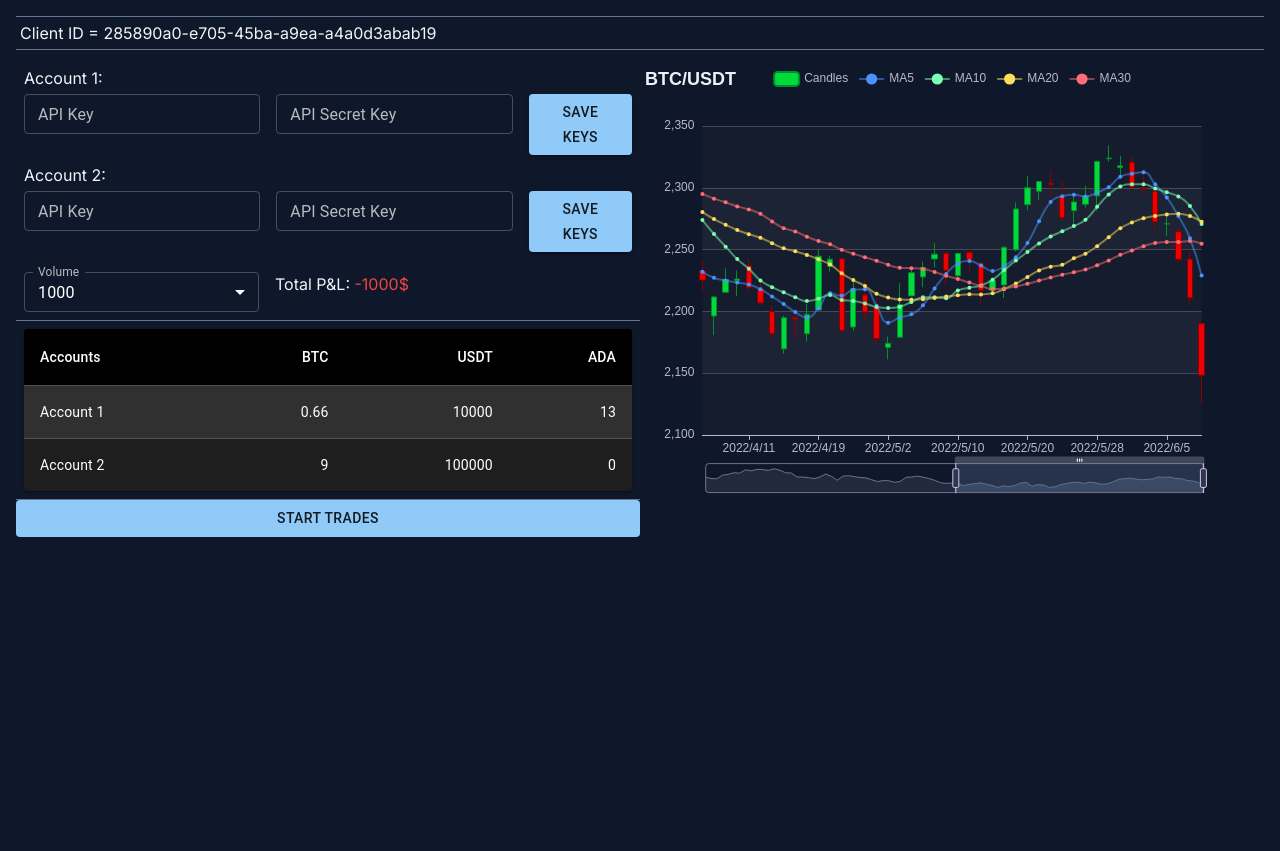
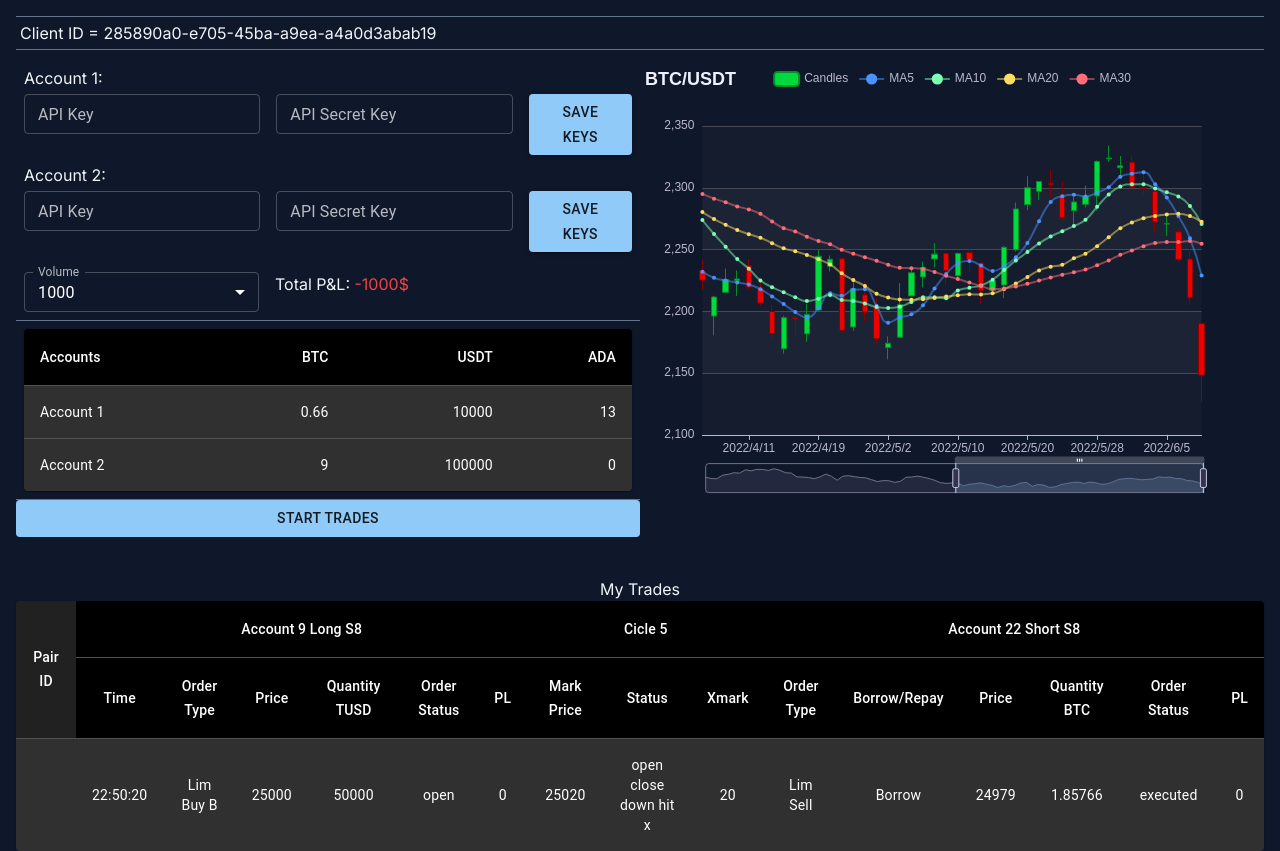
Before and after one commit to TrustInMagic/market-watcher-sketch, a Next.js app: page / in a window 1280 px wide. Before the commit the page ends 800 px from the top, so only its background shows below. Built offline with nearby package versions, Linux system fonts and the light colour scheme.

Commit message:
Make OrderTable dynamically fill based on mock data

```diff
--- a/src/app/page.tsx
+++ b/src/app/page.tsx
@@ -6,6 +6,7 @@ import { createTheme, ThemeProvider } from '@mui/material/styles';
 import Volume from '@/components/Volume';
 import BalanceTable from '@/components/BalanceTable';
 import CandleChart from '@/components/CandleChart';
+import OrderTable from '@/components/OrderTable';
 import { Button } from '@mui/material';
 import {
   mockClientId,
@@ -22,6 +23,7 @@ const darkTheme = createTheme({
 
 const App = () => {
   const [accounts, setAccounts] = React.useState(mockAccounts);
+  const [tradedPair, setTradedPair] = React.useState('BTC/USDT');
 
   return (
     <ThemeProvider theme={darkTheme}>
@@ -58,6 +60,10 @@ const App = () => {
           Start Trades
         </Button>
       </div>
+      <div className='flex flex-col mt-10'>
+        <span className='self-center'>My Trades</span>
+        <OrderTable />
+      </div>
     </ThemeProvider>
   );
 };
--- a/src/components/BalanceTable.tsx
+++ b/src/components/BalanceTable.tsx
@@ -31,7 +31,7 @@ const BalanceTable = ({ accounts }: { accounts: Account[] }) => {
   }));
 
   const StyledTableRow = styled(TableRow)(({ theme }) => ({
-    '&:nth-of-type(odd)': {
+    '&': {
       backgroundColor: theme.palette.action.hover,
     },
     '&:last-child td, &:last-child th': {
@@ -45,7 +45,7 @@ const BalanceTable = ({ accounts }: { accounts: Account[] }) => {
   }
 
   const createData = (account: Account): RowData => {
-    let rowData: RowData = { account: `Account ${account.id}` };
+    const rowData: RowData = { account: `Account ${account.id}` };
 
     for (let currency of displayedCurrencies) {
       rowData[currency] = account.balances[currency] || 0;
--- a/src/components/CandleChart.tsx
+++ b/src/components/CandleChart.tsx
@@ -6,6 +6,7 @@ import type { ECharts } from 'echarts';
 interface ReactEChartsProps {
   loading?: boolean;
   theme?: 'light' | 'dark';
+  pair?: string
 }
 
 export function CandleChart({
--- /dev/null
+++ b/src/components/OrderTable.tsx
@@ -0,0 +1,174 @@
+import * as React from 'react';
+import Table from '@mui/material/Table';
+import TableBody from '@mui/material/TableBody';
+import TableCell, { tableCellClasses } from '@mui/material/TableCell';
+import TableContainer from '@mui/material/TableContainer';
+import TableHead from '@mui/material/TableHead';
+import TableRow from '@mui/material/TableRow';
+import Paper from '@mui/material/Paper';
+import { styled } from '@mui/material/styles';
+import { mockOrders, mockCycle } from '@/mockData/mockData';
+
+interface Order {
+  time: string;
+  status: string;
+  long: {
+    orderType: string;
+    price: number;
+    quantityTUSD: number;
+    orderStatus: string;
+    PL: number;
+  };
+  short: {
+    orderType: string;
+    borRep: string;
+    price: number;
+    qtyBTC: number;
+    orderStatus: string;
+    PL: number;
+  };
+}
+
+interface Cycle {
+  markPrice: string;
+  xMark: number;
+}
+
+interface Row {
+  time: string;
+  long_orderType: string;
+  long_price: number;
+  long_quantityTUSD: number;
+  long_orderStatus: string;
+  long_PL: number;
+  markPrice: string;
+  status: string;
+  xMark: number;
+  short_orderType: string;
+  short_borRep: string;
+  short_price: number;
+  short_qtyBTC: number;
+  short_orderStatus: string;
+  short_PL: number;
+}
+
+const OrderTable = () => {
+  const StyledTableCell = styled(TableCell)(({ theme }) => ({
+    [`&.${tableCellClasses.head}`]: {
+      backgroundColor: theme.palette.common.black,
+      color: theme.palette.common.white,
+    },
+    [`&.${tableCellClasses.body}`]: {
+      fontSize: 14,
+    },
+  }));
+
+  const StyledTableRow = styled(TableRow)(({ theme }) => ({
+    '&': {
+      backgroundColor: theme.palette.action.hover,
+    },
+    '&:last-child td, &:last-child th': {
+      border: 0,
+    },
+  }));
+
+  const StyledTableFirstCell = styled(TableCell)(({ theme }) => ({
+    [`&.${tableCellClasses.head}`]: {
+      backgroundColor: theme.palette.grey[900],
+      color: theme.palette.common.white,
+    },
+    [`&.${tableCellClasses.body}`]: {
+      fontSize: 14,
+    },
+  }));
+
+  const createData = (order: Order, cycle: Cycle): Row => {
+    const rowData = {
+      time: order.time,
+      long_orderType: order.long.orderType,
+      long_price: order.long.price,
+      long_quantityTUSD: order.long.quantityTUSD,
+      long_orderStatus: order.long.orderStatus,
+      long_PL: order.long.PL,
+      markPrice: cycle.markPrice,
+      status: order.status,
+      xMark: cycle.xMark,
+      short_orderType: order.short.orderType,
+      short_borRep: order.short.borRep,
+      short_price: order.short.price,
+      short_qtyBTC: order.short.qtyBTC,
+      short_orderStatus: order.short.orderStatus,
+      short_PL: order.short.PL,
+    };
+
+    return rowData;
+  };
+
+  const rows: Row[] = mockOrders.map((order: Order) =>
+    createData(order, mockCycle)
+  );
+
+  return (
+    <TableContainer component={Paper}>
+      <Table aria-label='spanning table'>
+        <TableHead>
+          <TableRow>
+            <StyledTableFirstCell align='center' rowSpan={rows.length + 1}>
+              Pair ID
+            </StyledTableFirstCell>
+            <StyledTableCell align='center' colSpan={6}>
+              Account 9 Long S8
+            </StyledTableCell>
+            <StyledTableCell align='center' colSpan={3}>
+              Cicle 5
+            </StyledTableCell>
+            <StyledTableCell align='center' colSpan={6}>
+              Account 22 Short S8
+            </StyledTableCell>
+          </TableRow>
+          <TableRow>
+            <StyledTableCell align='center'>Time</StyledTableCell>
+            <StyledTableCell align='center'>Order Type</StyledTableCell>
+            <StyledTableCell align='center'>Price</StyledTableCell>
+            <StyledTableCell align='center'>Quantity TUSD</StyledTableCell>
+            <StyledTableCell align='center'>Order Status</StyledTableCell>
+            <StyledTableCell align='center'>PL</StyledTableCell>
+            <StyledTableCell align='center'>Mark Price</StyledTableCell>
+            <StyledTableCell align='center'>Status</StyledTableCell>
+            <StyledTableCell align='center'>Xmark</StyledTableCell>
+            <StyledTableCell align='center'>Order Type</StyledTableCell>
+            <StyledTableCell align='center'>Borrow/Repay</StyledTableCell>
+            <StyledTableCell align='center'>Price</StyledTableCell>
+            <StyledTableCell align='center'>Quantity BTC</StyledTableCell>
+            <StyledTableCell align='center'>Order Status</StyledTableCell>
+            <StyledTableCell align='center'>PL</StyledTableCell>
+          </TableRow>
+        </TableHead>
+        <TableBody>
+          {rows.map((row, index) => (
+            <StyledTableRow key={index}>
+              <StyledTableFirstCell></StyledTableFirstCell>
+              <TableCell align='center'>{row.time}</TableCell>
+              <TableCell align='center'>{row.long_orderType}</TableCell>
+              <TableCell align='center'>{row.long_price}</TableCell>
+              <TableCell align='center'>{row.long_quantityTUSD}</TableCell>
+              <TableCell align='center'>{row.long_orderStatus}</TableCell>
+              <TableCell align='center'>{row.long_PL}</TableCell>
+              <TableCell align='center'>{row.markPrice}</TableCell>
+              <TableCell align='center'>{row.status}</TableCell>
+              <TableCell align='center'>{row.xMark}</TableCell>
+              <TableCell align='center'>{row.short_orderType}</TableCell>
+              <TableCell align='center'>{row.short_borRep}</TableCell>
+              <TableCell align='center'>{row.short_price}</TableCell>
+              <TableCell align='center'>{row.short_qtyBTC}</TableCell>
+              <TableCell align='center'>{row.short_orderStatus}</TableCell>
+              <TableCell align='center'>{row.short_PL}</TableCell>
+            </StyledTableRow>
+          ))}
+        </TableBody>
+      </Table>
+    </TableContainer>
+  );
+};
+
+export default OrderTable;
--- a/src/mockData/mockData.tsx
+++ b/src/mockData/mockData.tsx
@@ -7,7 +7,7 @@ const mockAccounts = [
     balances: {
       BTC: 0.66,
       USDT: 10000,
-      ADA: 13
+      ADA: 13,
     },
   },
   {
@@ -18,6 +18,34 @@ const mockAccounts = [
     },
   },
 ];
+
+const mockOrders = [
+  {
+    time: '22:50:20',
+    status: 'open close down hit x',
+    long: {
+      orderType: 'Lim Buy B',
+      price: 25000,
+      quantityTUSD: 50000,
+      orderStatus: 'open',
+      PL: 0,
+    },
+    short: {
+      orderType: 'Lim Sell',
+      price: 24979,
+      borRep: 'Borrow',
+      qtyBTC: 1.85766,
+      orderStatus: 'executed',
+      PL: 0,
+    },
+  },
+];
+
+const mockCycle = {
+  id: 5,
+  markPrice: 25020,
+  xMark: 20,
+};
 
 // Each item: open，close，lowest，highest
 const mockCandleData = [
@@ -111,4 +139,12 @@ const mockCandleData = [
   ['2022/6/13', 2190.1, 2148.35, 2126.22, 2190.1],
 ];
 
-export { mockClientId, mockTotalPL, mockCurrency, mockAccounts, mockCandleData };
+export {
+  mockClientId,
+  mockTotalPL,
+  mockCurrency,
+  mockAccounts,
+  mockCandleData,
+  mockOrders,
+  mockCycle
+};
```
